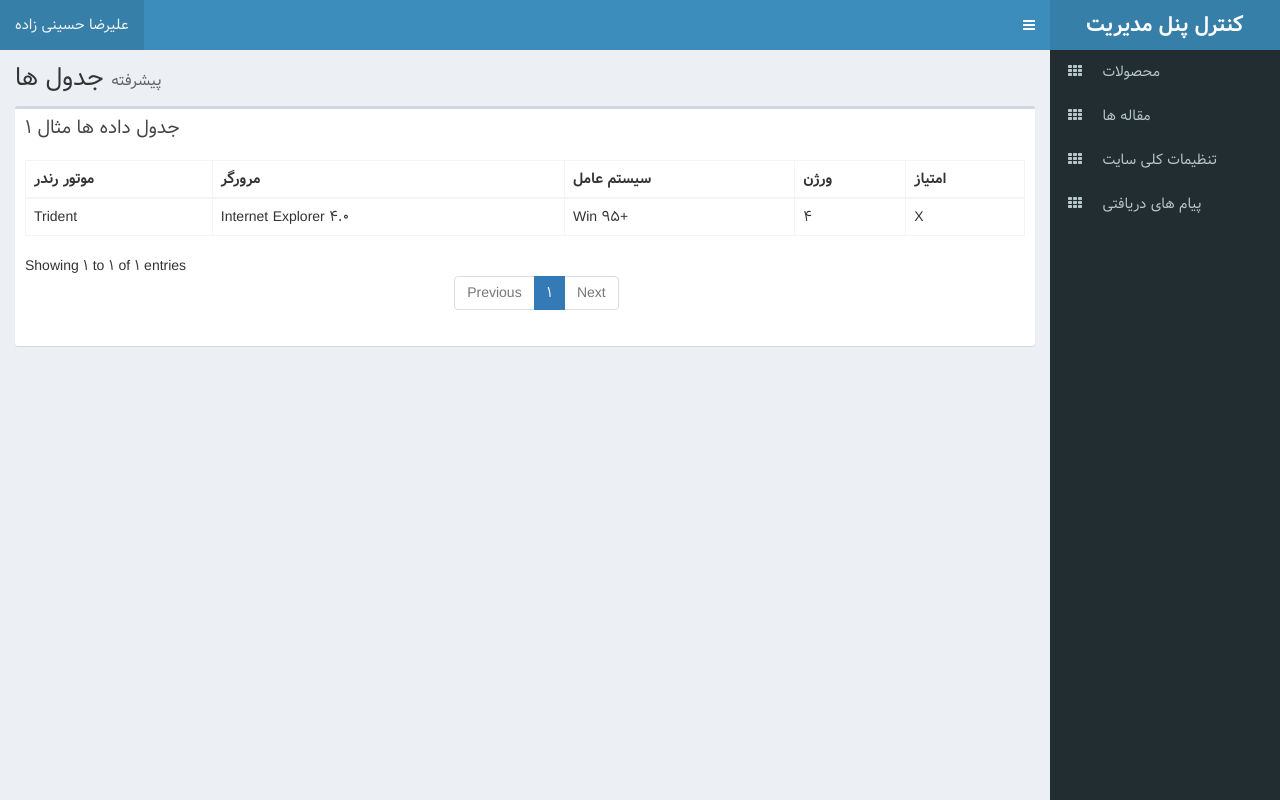
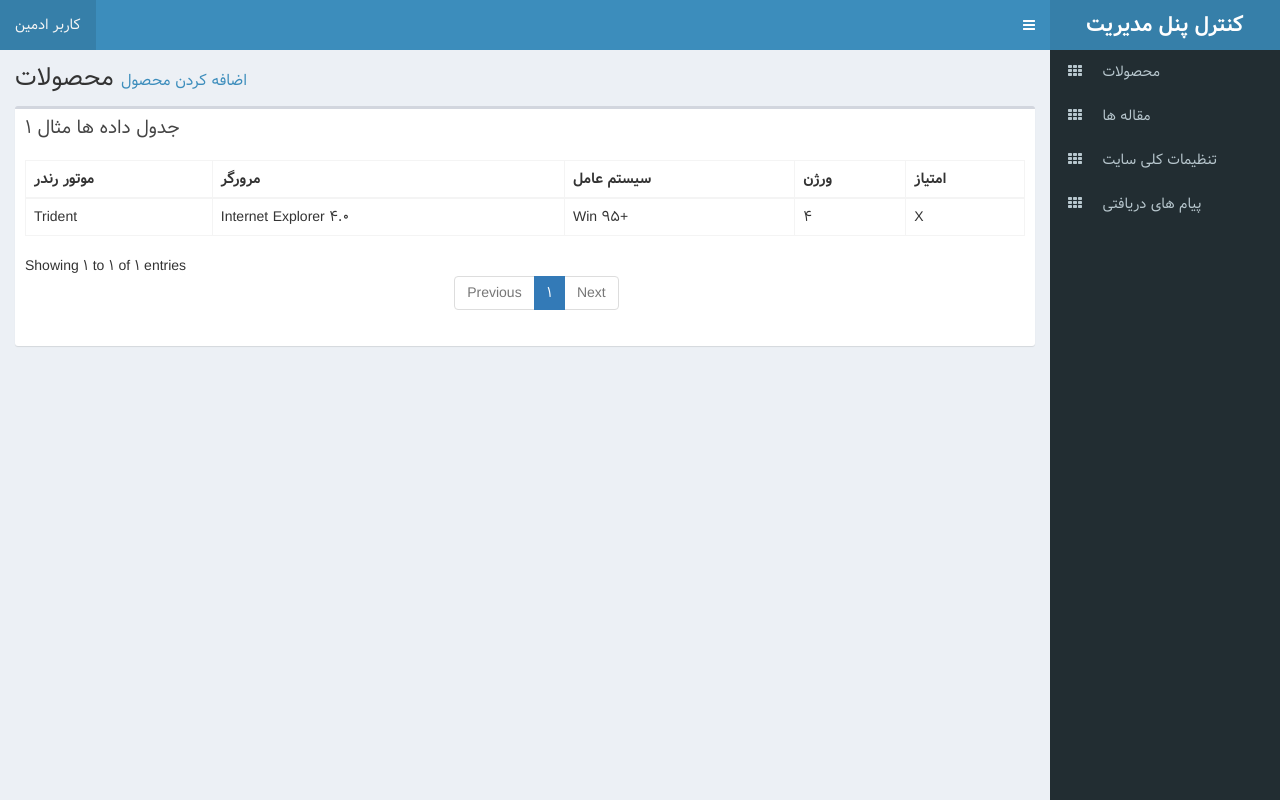
Before and after one commit to miladhzz/fahandejsite1, a Django app: template adminsite/templates/list-product.html in a window 1280 px wide. Run offline with Django 3.2, Linux system fonts and the light colour scheme; the template is opened without the code that fills it, so the values that code supplies are empty; parts of the project's set-up code (start-up, migrations or seed data) failed here and were passed over; some libraries are stand-ins or nearby versions.

Commit message:
change templates

```diff
--- a/adminsite/templates/base-admin.html
+++ b/adminsite/templates/base-admin.html
@@ -33,7 +33,7 @@
 
   <header class="main-header">
     <!-- Logo -->
-    <a href="../../index2.html" class="logo">
+    <a href="{% url 'adminsite:admin' %}" class="logo">
       <!-- mini logo for sidebar mini 50x50 pixels -->
       <span class="logo-mini">پنل</span>
       <!-- logo for regular state and mobile devices -->
@@ -56,7 +56,7 @@
           <!-- User Account: style can be found in dropdown.less -->
           <li class="dropdown user user-menu">
             <a href="#" class="dropdown-toggle" data-toggle="dropdown">
-              <span class="hidden-xs">علیرضا حسینی زاده</span>
+              <span class="hidden-xs">کاربر ادمین</span>
             </a>
             <ul class="dropdown-menu">
               <!-- User image -->
@@ -92,7 +92,7 @@
       <!-- sidebar menu: : style can be found in sidebar.less -->
       <ul class="sidebar-menu" data-widget="tree">
         <li>
-          <a href="../../pages/widgets.html">
+          <a href="{% url 'adminsite:list_product' %}">
             <i class="fa fa-th"></i> <span>محصولات</span>
           </a>
         </li>
--- a/adminsite/templates/list-product.html
+++ b/adminsite/templates/list-product.html
@@ -7,8 +7,8 @@
 <!-- Content Header (Page header) -->
     <section class="content-header">
       <h1>
-        جدول ها
-        <small>پیشرفته</small>
+        محصولات
+        <small><a href="{% url 'adminsite:add_product' %}">اضافه کردن محصول</a></small>
       </h1>
     </section>
 {% endblock %}
```
